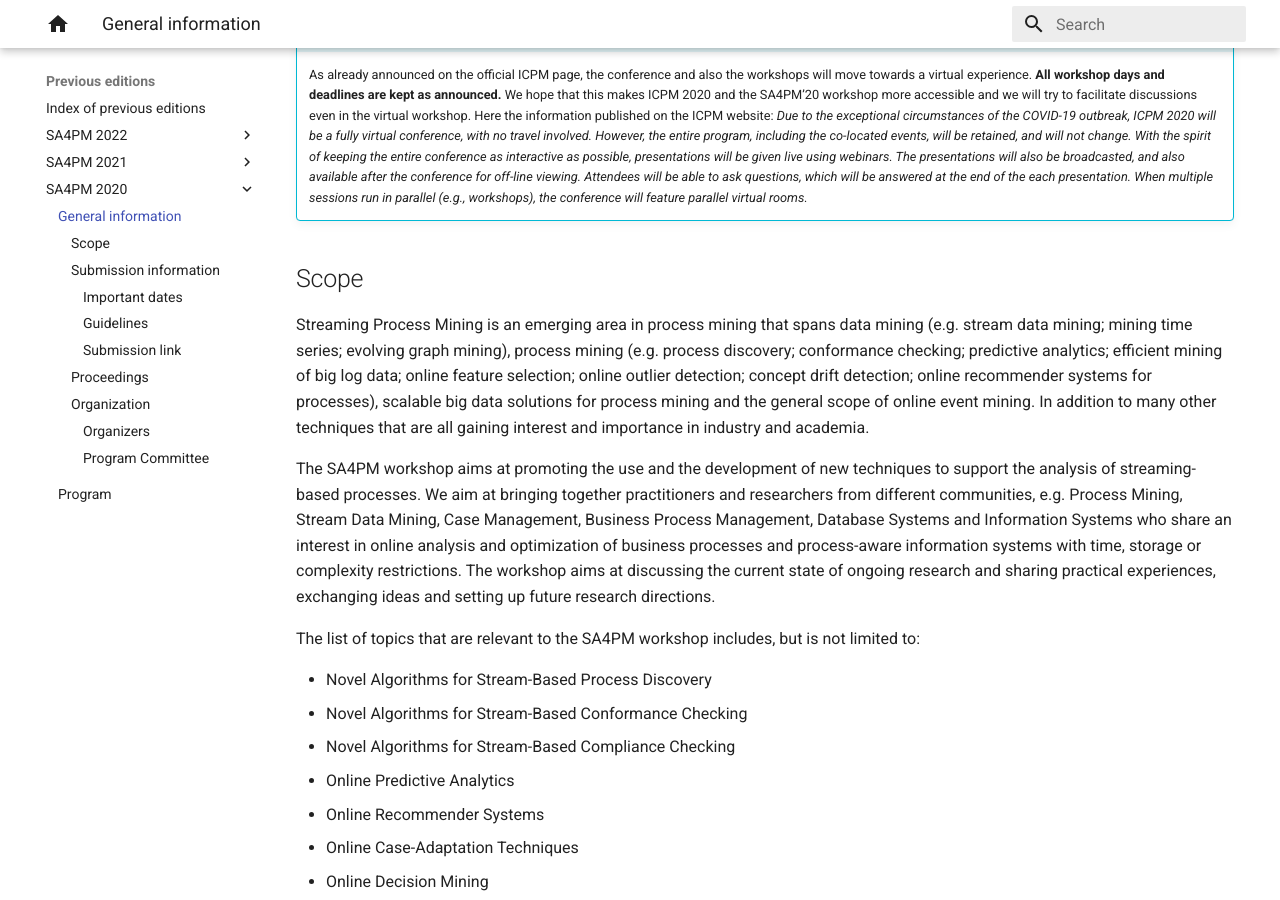
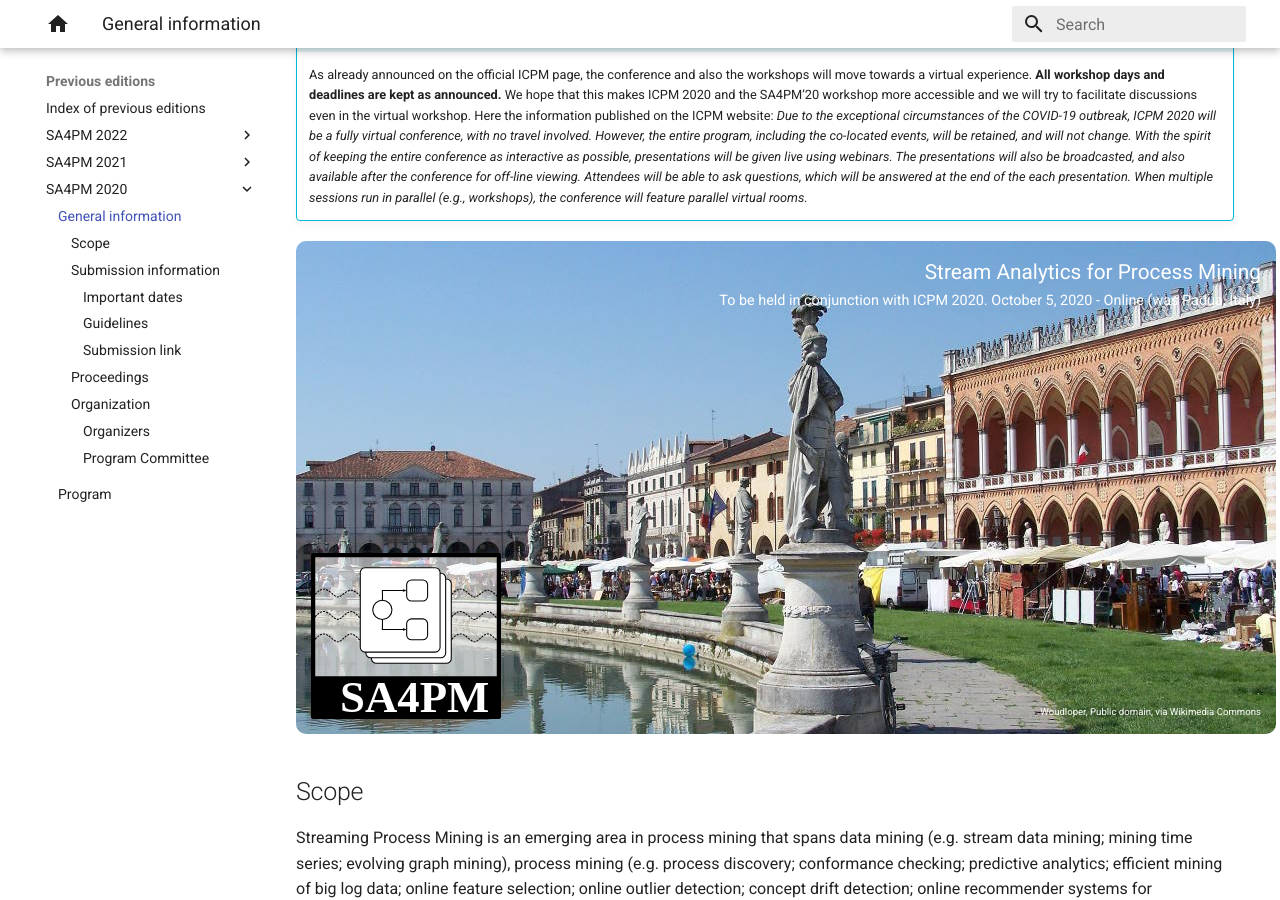
Before and after one commit to sma4pm/sma4pm.github.io, an MkDocs documentation site: the page built from docs/2020/index.md, in a window 1280 px wide and 900 px high, scrolled down 214 px. Built offline with MkDocs 1.6.1 and Material for MkDocs 9.7.7, drawn with Linux system fonts in a browser that asks for light colours.

Commit message:
Added picture for 2020 edition

```diff
--- a/docs/2020/index.md
+++ b/docs/2020/index.md
@@ -6,6 +6,16 @@
     As already announced on the official ICPM page, the conference and also the workshops will move towards a virtual experience. **All workshop days and deadlines are kept as announced.** We hope that this makes ICPM 2020 and the SA4PM’20 workshop more accessible and we will try to facilitate discussions even in the virtual workshop. Here the information published on the ICPM website: _Due to the exceptional circumstances of the COVID-19 outbreak, ICPM 2020 will be a fully virtual conference, with no travel involved. However, the entire program, including the co-located events, will be retained, and will not change. With the spirit of keeping the entire conference as interactive as possible, presentations will be given live using webinars. The presentations will also be broadcasted, and also available after the conference for off-line viewing. Attendees will be able to ask questions, which will be answered at the end of the each presentation. When multiple sessions run in parallel (e.g., workshops), the conference will feature parallel virtual rooms._
 
 
+<div style="background: url(cover.jpg) top left no-repeat; border-radius: 10px; width: 980px; height: 493px; padding: 15px; position: relative;">
+	<div style="color: white;">
+		<p style="font-size: 1.3em; margin: 0; text-align: right;">Stream Analytics for Process Mining</p>
+		<p style="font-size: 0.9em; margin: 0; text-align: right;">To be held in conjunction with ICPM 2020. October 5, 2020 - Online (was Padua, Italy)</p>
+	</div>
+	<div style="position: absolute; bottom: 15px; right: 15px; color: white; font-size: .6em;">
+		Woudloper, Public domain, via Wikimedia Commons
+	</div>
+	<img src="../media/logo-old.svg" style="position: absolute; bottom: 15px;" />
+</div>
 
 
 ## Scope
```
Also changed, not shown: docs/2020/cover.jpg (added).
